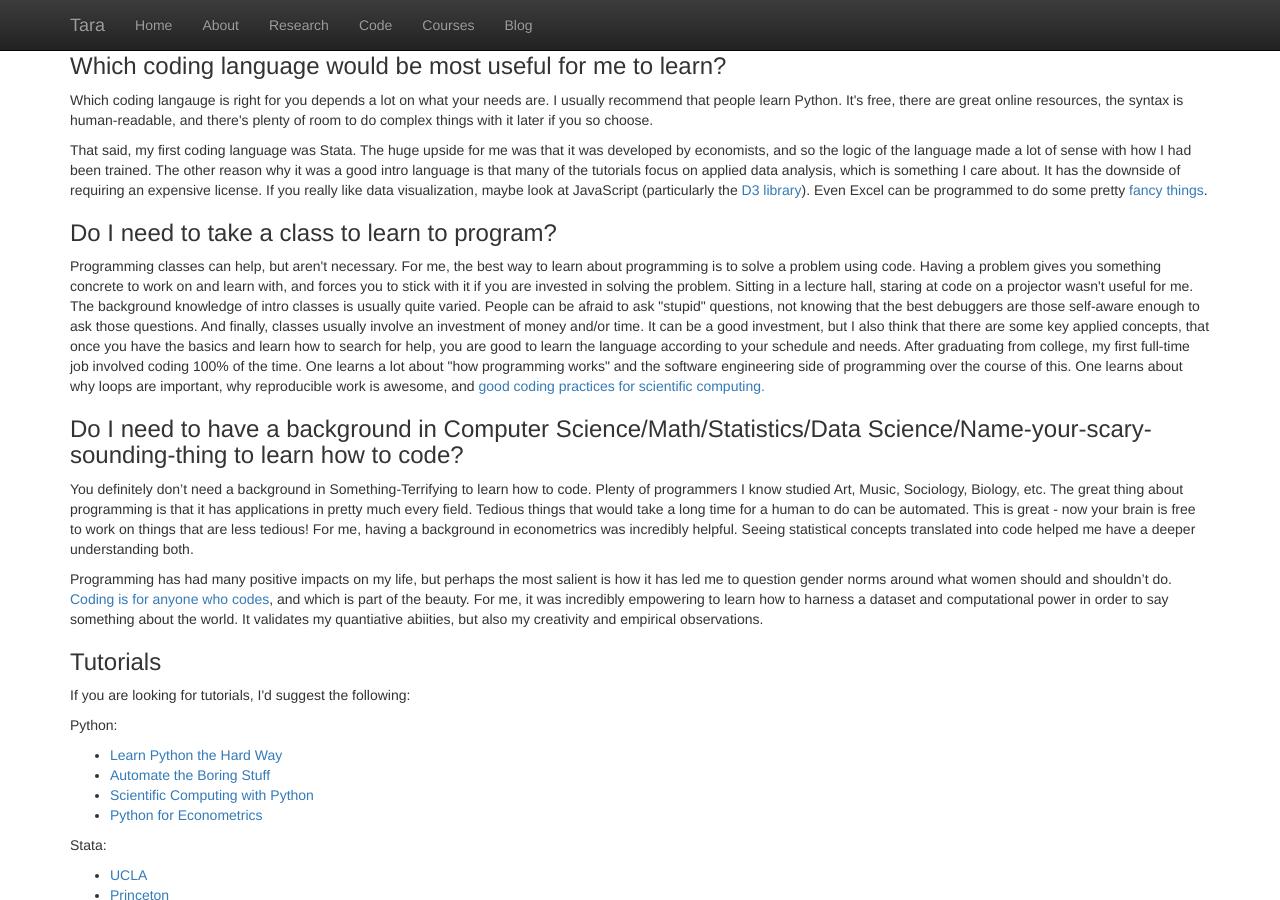
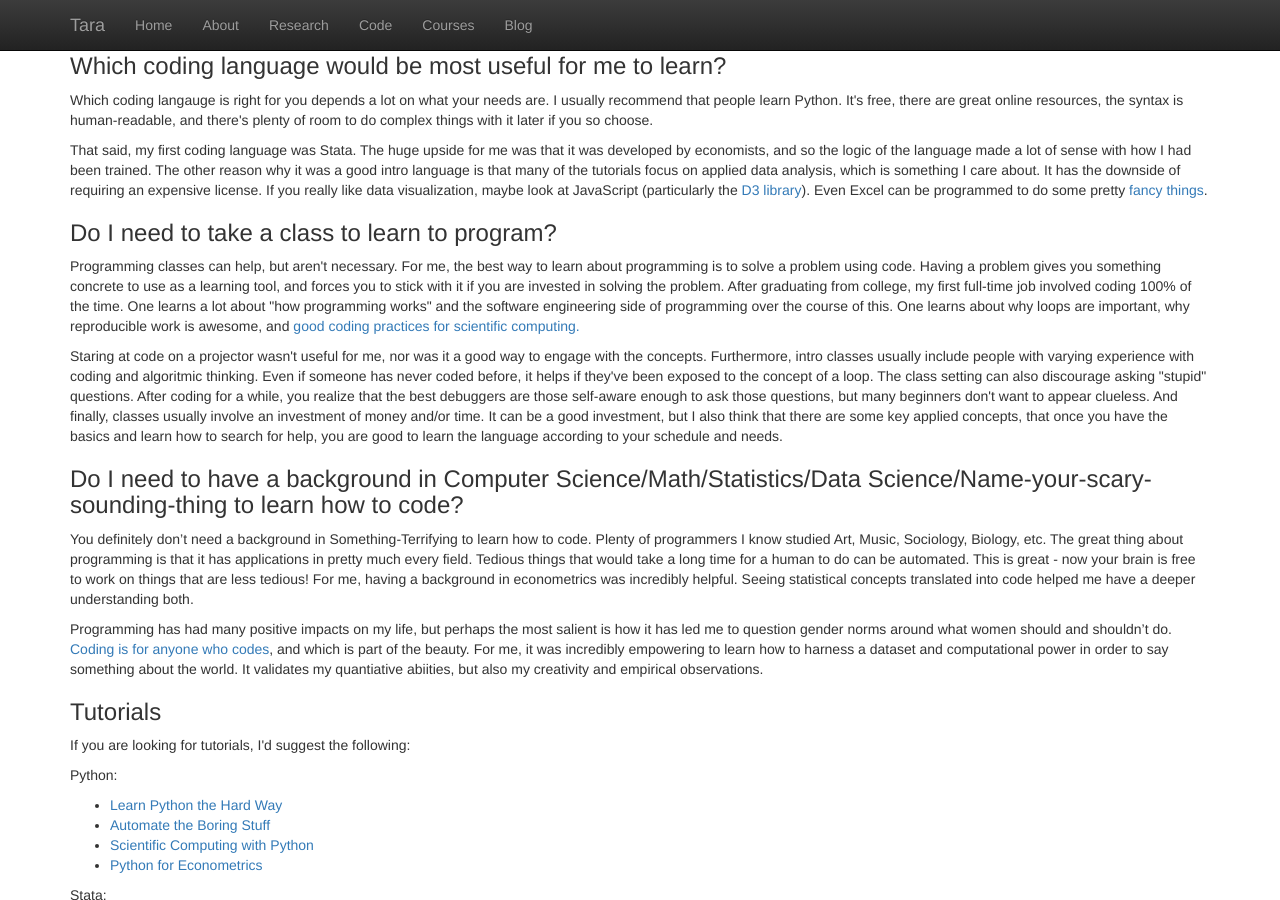
Before and after one commit to tnt2113/tnt2113.github.io, a Jekyll site: the page blog/post2.html, which Jekyll copies as it is, in a window 1280 px wide and 900 px high, scrolled down 367 px. Built offline with Jekyll 4.4.1, drawn with Linux system fonts in a browser that asks for light colours.

Commit message:
programming class

```diff
--- a/blog/post2.html
+++ b/blog/post2.html
@@ -81,7 +81,8 @@ jQuery(document).ready(function($) {
 <p>Which coding langauge is right for you depends a lot on what your needs are. I usually recommend that people learn Python. It's free, there are great online resources, the syntax is human-readable, and there's plenty of room to do complex things with it later if you so choose.</p>
 <p>That said, my first coding language was Stata. The huge upside for me was that it was developed by economists, and so the logic of the language made a lot of sense with how I had been trained. The other reason why it was a good intro language is that many of the tutorials focus on applied data analysis, which is something I care about. It has the downside of requiring an expensive license. If you really like data visualization, maybe look at JavaScript (particularly the <a href= "https://d3js.org/">D3 library</a>). Even Excel can be programmed to do some pretty <a href="https://bayanbox.ir/view/7897569732200505610/Introductory-Econometrics.pdf">fancy things</a>.</p>
 <h3>Do I need to take a class to learn to program?</h3>
-<p>Programming classes can help, but aren't necessary. For me, the best way to learn about programming is to solve a problem using code. Having a problem gives you something concrete to work on and learn with, and forces you to stick with it if you are invested in solving the problem. Sitting in a lecture hall, staring at code on a projector wasn't useful for me. The background knowledge of intro classes is usually quite varied. People can be afraid to ask &#34stupid&#34 questions, not knowing that the best debuggers are those self-aware enough to ask those questions. And finally, classes usually involve an investment of money and/or time. It can be a good investment, but I also think that there are some key applied concepts, that once you have the basics and learn how to search for help, you are good to learn the language according to your schedule and needs. After graduating from college, my first full-time job involved coding 100% of the time. One learns a lot about &#34how programming works&#34 and the software engineering side of programming over the course of this. One learns about why loops are important, why reproducible work is awesome, and <a href = "http://journals.plos.org/plosbiology/article?id=10.1371/journal.pbio.1001745"> good coding practices for scientific computing.</a></p>
+<p>Programming classes can help, but aren't necessary. For me, the best way to learn about programming is to solve a problem using code. Having a problem gives you something concrete to use as a learning tool, and forces you to stick with it if you are invested in solving the problem. After graduating from college, my first full-time job involved coding 100% of the time. One learns a lot about &#34how programming works&#34 and the software engineering side of programming over the course of this. One learns about why loops are important, why reproducible work is awesome, and <a href = "http://journals.plos.org/plosbiology/article?id=10.1371/journal.pbio.1001745"> good coding practices for scientific computing.</a></p>
+<p> Staring at code on a projector wasn't useful for me, nor was it a good way to engage with the concepts. Furthermore, intro classes usually include people with varying experience with coding and algoritmic thinking. Even if someone has never coded before, it helps if they've been exposed to the concept of a loop. The class setting can also discourage asking &#34stupid&#34 questions. After coding for a while, you realize that the best debuggers are those self-aware enough to ask those questions, but many beginners don't want to appear clueless. And finally, classes usually involve an investment of money and/or time. It can be a good investment, but I also think that there are some key applied concepts, that once you have the basics and learn how to search for help, you are good to learn the language according to your schedule and needs. </p>
 <h3>Do I need to have a background in Computer Science/Math/Statistics/Data Science/Name-your-scary-sounding-thing to learn how to code?</h3>
 <p>You definitely don’t need a background in Something-Terrifying to learn how to code. Plenty of programmers I know studied Art, Music, Sociology, Biology, etc. The great thing about programming is that it has applications in pretty much every field. Tedious things that would take a long time for a human to do can be automated. This is great - now your brain is free to work on things that are less tedious! For me, having a background in econometrics was incredibly helpful. Seeing statistical concepts translated into code helped me have a deeper understanding both.
 <p>Programming has had many positive impacts on my life, but perhaps the most salient is how it has led me to question gender norms around what women should and shouldn’t do. <a href = "http://jvns.ca/blog/2014/12/28/programming-doesnt-belong-to-men-it-belongs-to-me/">Coding is for anyone who codes</a>, and which is part of the beauty. For me, it was incredibly empowering to learn how to harness a dataset and computational power in order to say something about the world. It validates my quantiative abiities, but also my creativity and empirical observations. </p>
```
